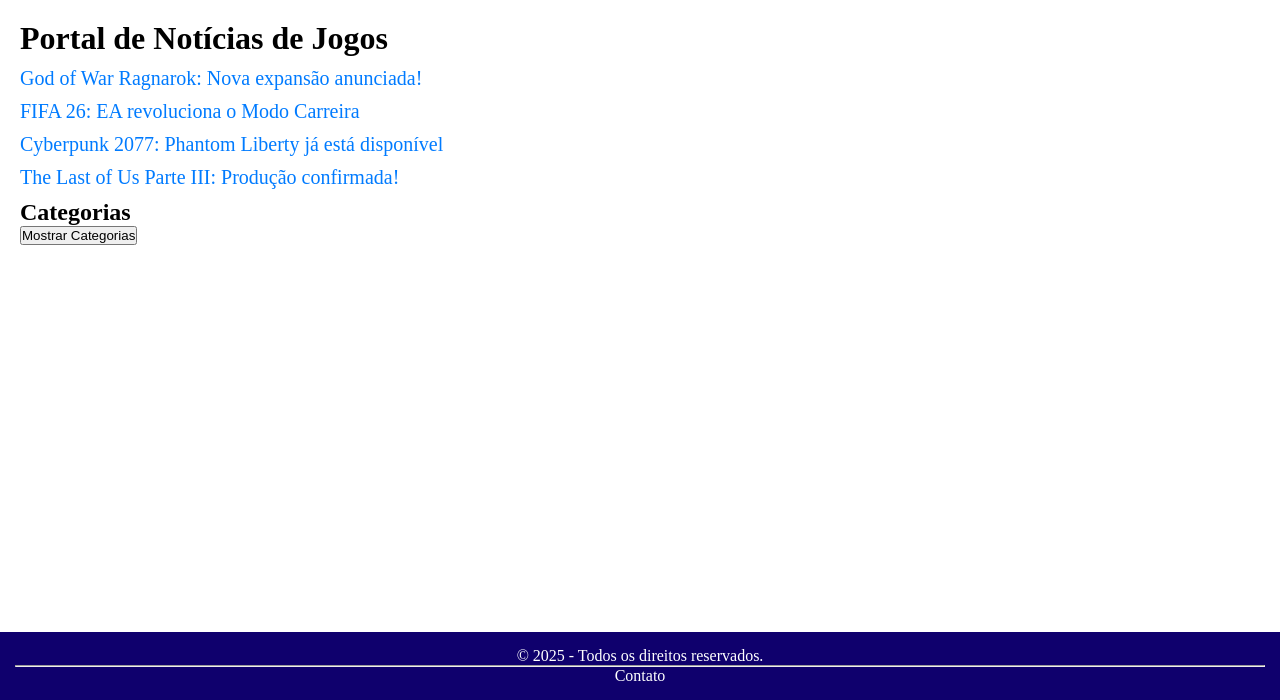
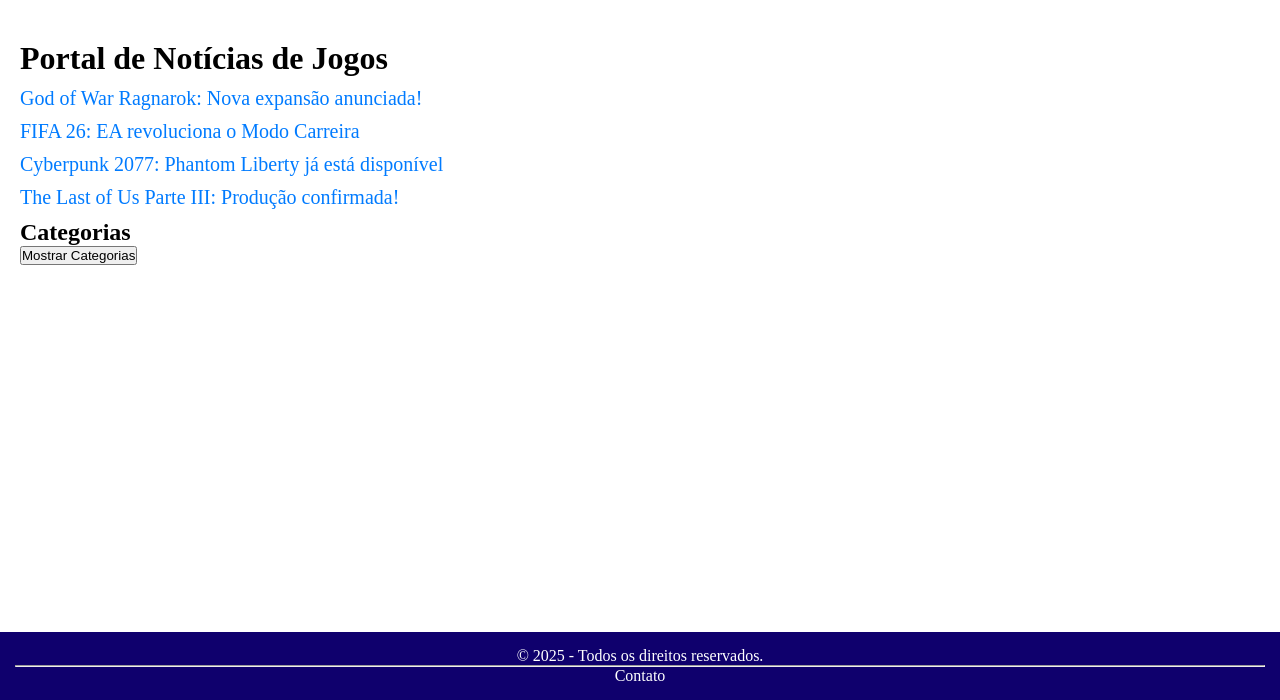
Before and after one commit to MatheusMRRocha/Projeto-Web, a PHP site: page /index.php in a window 1280 px wide. Shown: the part 100-800 px from the top of the page. Run offline with PHP 8.4, Linux system fonts and the light colour scheme.

Commit message:
Update index.php

```diff
--- a/index.php
+++ b/index.php
@@ -2,18 +2,11 @@
 <html lang="pt-br">
 <head>
     <meta charset="UTF-8">
-    <title>Página Inicial</title>
-    <link rel="stylesheet" href="css/style.css">
-    <!-- Referência ao arquivo meuscript.js -->
-    <script defer src="js/meuscript.js"></script>
-
-</head>
+    <title>Página Inicial - Game News</title>
+    <link rel="stylesheet" href="css/style.css"> <script defer src="js/meuscript.js"></script> </head>
 <body>
     <div class="container">
-        <?php include 'html/cabecalho.php'; ?>
-
-        <main class="conteudo">
-        <h1>Portal de Notícias de Jogos</h1>
+        <?php include 'html/cabecalho.php'; ?> <main class="conteudo" style="margin-top: 20px;"> <h1>Portal de Notícias de Jogos</h1>
             <div class="news-links">
                 <p><a href="html/noticias/noticia1.php">God of War Ragnarok: Nova expansão anunciada!</a></p>
                 <p><a href="html/noticias/noticia2.php">FIFA 26: EA revoluciona o Modo Carreira</a></p>
```
